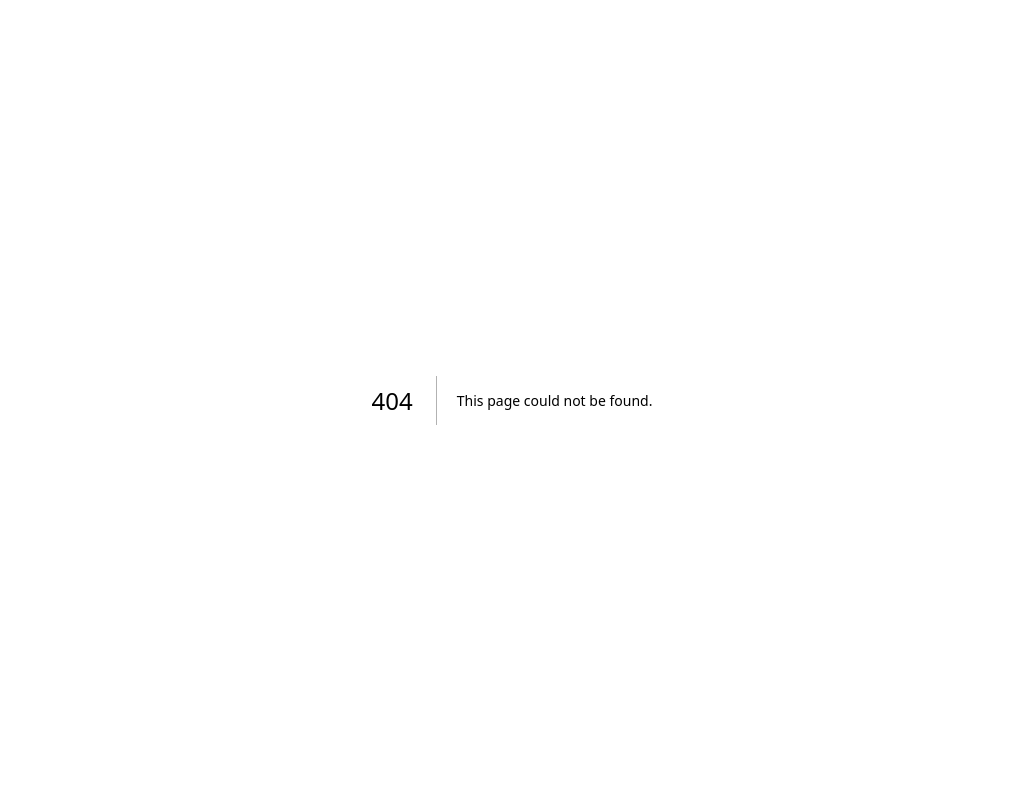
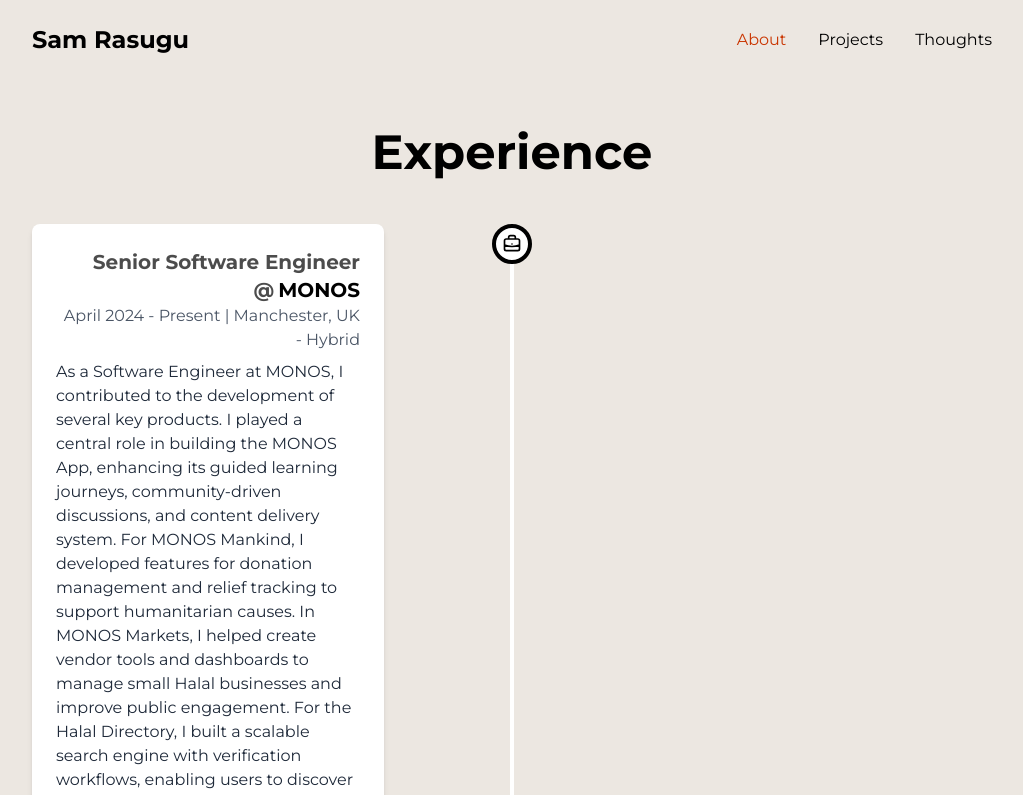
Before and after one commit to samrasugu/sam-rasugu, a Next.js app: page /about in a window 1280 px wide. Before the commit this address had no page. Shown: the top 795 px of the page, without its empty margins (128-1151 px from the left). Built offline with nearby package versions, Linux system fonts and the light colour scheme.

Commit message:
feat: about page

```diff
--- /dev/null
+++ b/app/about/page.tsx
@@ -0,0 +1,15 @@
+import ExperienceSection from "@/components/about/ExperienceSection";
+import React from "react";
+import UIWrapper from "../UIWrapper";
+import EducationSection from "@/components/about/EducationSection";
+
+export default function AboutPage() {
+  return (
+    <UIWrapper>
+      <div className="flex flex-col px-4 md:px-10 lg:px-20 xl:px-40 bg-primary-background">
+        <ExperienceSection />
+        <EducationSection />
+      </div>
+    </UIWrapper>
+  );
+}
--- a/app/page.tsx
+++ b/app/page.tsx
@@ -17,7 +17,7 @@ export default function Home() {
           </p>
           <p className="text-base text-black">
             For my work history, check out my{" "}
-            <a href="" className="underline" download={true}>
+            <a href="" className="underline">
               resume
             </a>{" "}
             or{" "}
--- /dev/null
+++ b/components/about/EducationSection.tsx
@@ -0,0 +1,100 @@
+import React from "react";
+
+interface EducationItem {
+  course: string;
+  level: string;
+  school: string;
+  schoolUrl: string;
+  period: string;
+  location: string;
+  description: string;
+  credits: string;
+}
+
+const EducationSection: React.FC = () => {
+  const education: EducationItem[] = [
+    {
+      course: "Computer Science",
+      level: "Bachelor of Science",
+      school: "University of Nairobi",
+      schoolUrl: "https://uonbi.ac.ke",
+      period: "August 2020 - September 2024",
+      location: "Nairobi, Kenya",
+      description:
+        "Software Engineering, Data Structures and Algorithms, Human Centered Design, Computer Networks, Database Systems, Distributed Systems, Machine Learning, and Artificial Intelligence.",
+      credits: "Second Class Honors Upper Division",
+    },
+  ];
+
+  return (
+    <div className="py-12 bg-primary-background">
+      <h1 className="text-5xl font-bold text-center mb-12 text-black">
+        Education
+      </h1>
+
+      <div className="relative">
+        {/* Vertical Timeline Line */}
+        <div className="absolute left-1/2 transform md:-translate-x-1/2 h-full w-1 bg-white"></div>
+
+        {education.map((edu, index) => (
+          <div
+            key={index}
+            className={`flex flex-col md:flex-row items-start mb-16 relative ${
+              index % 2 === 0 ? "md:flex-row-reverse" : ""
+            }`}
+          >
+            {/* Timeline Circle */}
+            <div className="absolute left-1/2 transform md:-translate-x-1/2 w-10 h-10 rounded-full bg-white border-4 border-black z-10 flex items-center justify-center">
+              <svg
+                xmlns="http://www.w3.org/2000/svg"
+                viewBox="0 0 24 24"
+                fill="none"
+                stroke="currentColor"
+                strokeWidth="2"
+                strokeLinecap="round"
+                strokeLinejoin="round"
+                className="h-5 w-5 text-black"
+              >
+                <path d="M12 2L2 7l10 5 10-5-10-5z"></path>
+                <path d="M2 7v9l10 5 10-5V7"></path>
+                <path d="M2 16l10 5 10-5"></path>
+                <path d="M12 12v9"></path>
+                <path d="M20 16V9"></path>
+              </svg>
+            </div>
+
+            {/* Content */}
+            <div
+              className={`w-full md:w-5/12 md:ml-0 ${
+                index % 2 === 0
+                  ? "md:mr-auto md:text-right md:pr-12"
+                  : "md:ml-auto md:pl-12"
+              }`}
+            >
+              <div className="bg-white p-6 rounded-lg shadow-md">
+                <h3 className="text-xl font-bold text-black/70">
+                  {edu.level} in {edu.course} @
+                  <a
+                    href={edu.schoolUrl}
+                    className="text-black hover:underline ml-1"
+                  >
+                    {edu.school}
+                  </a>
+                </h3>
+                <p className="text-gray-600 mb-2">
+                  {edu.period} | {edu.location}
+                </p>
+                <p className="text-gray-800 text-left text-base">
+                  <span className="font-bold">Relevant coursework:</span>{" "}
+                  {edu.description}
+                </p>
+              </div>
+            </div>
+          </div>
+        ))}
+      </div>
+    </div>
+  );
+};
+
+export default EducationSection;
--- /dev/null
+++ b/components/about/ExperienceSection.tsx
@@ -0,0 +1,109 @@
+import React from "react";
+
+interface ExperienceItem {
+  title: string;
+  company: string;
+  companyUrl: string;
+  period: string;
+  location: string;
+  description: string;
+}
+
+const ExperienceSection: React.FC = () => {
+  const experiences: ExperienceItem[] = [
+    {
+      title: "Senior Software Engineer",
+      company: "MONOS",
+      companyUrl: "https://monos.ai",
+      period: "April 2024 - Present",
+      location: "Manchester, UK - Hybrid",
+      description:
+        "As a Software Engineer at MONOS, I contributed to the development of several key products. I played a central role in building the MONOS App, enhancing its guided learning journeys, community-driven discussions, and content delivery system. For MONOS Mankind, I developed features for donation management and relief tracking to support humanitarian causes. In MONOS Markets, I helped create vendor tools and dashboards to manage small Halal businesses and improve public engagement. For the Halal Directory, I built a scalable search engine with verification workflows, enabling users to discover verified Halal businesses globally.",
+    },
+    {
+      title: "Software Engineer",
+      company: "Savannah Informatics Limited",
+      companyUrl: "https://www.savannahinformatics.com/",
+      period: "July 2023 - May 2024",
+      location: "Nairobi, Kenya",
+      description:
+        "Actively contributed to the successful pilot and launch of myCareHub with the University of Nairobi and Johnson & Johnson, playing a key role in defining product requirements, designing, and piloting the UoNAfyaApp360 application. Played a key role in the maintenance and optimization of sghi_core, an open-source shared Flutter package critical for component and helper function management within the organization. Further enhanced team efficiency and collaboration by championing the adoption of SCRUM methodologies within the development workflow.",
+    },
+    {
+      title: "Software Engineer",
+      company: "RedBrumbies Limited",
+      companyUrl: "https://reds.co.ke",
+      period: "May 2021 - July 2023",
+      location: "Nairobi, Kenya",
+      description:
+        "Worked as a Mobile Software Engineer in the development of Vitu Kwa Ground, a comprehensive platform for user engagement, reporting, and analytics. Involved in the creation of Agrofi, a mobile app and USSD platform designed to connect over 20,000 farmers, lenders, and suppliers, significantly impacting agricultural accessibility. Contributed to the successful application to the Microsoft Black Founders' Hub, showcasing a commitment to innovation and growth.",
+    },
+  ];
+
+  return (
+    <div className="py-12 bg-primary-background">
+      <h1 className="text-5xl font-bold text-center mb-12 text-black">
+        Experience
+      </h1>
+
+      <div className="relative">
+        {/* Vertical Timeline Line */}
+        <div className="absolute left-1/2 transform md:-translate-x-1/2 h-full w-1 bg-white"></div>
+
+        {experiences.map((exp, index) => (
+          <div
+            key={index}
+            className={`flex flex-col md:flex-row items-start mb-16 relative ${
+              index % 2 === 0 ? "md:flex-row-reverse" : ""
+            }`}
+          >
+            {/* Timeline Circle */}
+            <div className="absolute left-1/2 transform md:-translate-x-1/2 w-10 h-10 rounded-full bg-white border-4 border-black z-10 flex items-center justify-center">
+              <svg
+                xmlns="http://www.w3.org/2000/svg"
+                className="h-5 w-5 text-black"
+                fill="none"
+                viewBox="0 0 24 24"
+                stroke="currentColor"
+              >
+                <path
+                  strokeLinecap="round"
+                  strokeLinejoin="round"
+                  strokeWidth={2}
+                  d="M21 13.255A23.931 23.931 0 0112 15c-3.183 0-6.22-.62-9-1.745M16 6V4a2 2 0 00-2-2h-4a2 2 0 00-2 2v2m4 6h.01M5 20h14a2 2 0 002-2V8a2 2 0 00-2-2H5a2 2 0 00-2 2v10a2 2 0 002 2z"
+                />
+              </svg>
+            </div>
+
+            {/* Content */}
+            <div
+              className={`w-full md:w-5/12 md:ml-0 ${
+                index % 2 === 0
+                  ? "md:mr-auto md:text-right md:pr-12"
+                  : "md:ml-auto md:pl-12"
+              }`}
+            >
+              <div className="bg-white p-6 rounded-lg shadow-md">
+                <h3 className="text-xl font-bold text-black/70">
+                  {exp.title} @
+                  <a
+                    href={exp.companyUrl}
+                    className="text-black hover:underline ml-1"
+                  >
+                    {exp.company}
+                  </a>
+                </h3>
+                <p className="text-gray-600 mb-2">
+                  {exp.period} | {exp.location}
+                </p>
+                <p className="text-gray-800 text-left">{exp.description}</p>
+              </div>
+            </div>
+          </div>
+        ))}
+      </div>
+    </div>
+  );
+};
+
+export default ExperienceSection;
--- a/components/navbar/NavBar.tsx
+++ b/components/navbar/NavBar.tsx
@@ -14,10 +14,10 @@ export default function NavBar() {
         </Link>
 
         <div className="hidden md:flex flex-row justify-between items-center text-center gap-8">
-          <Link href="/">
+          <Link href="/about">
             <p
               className={` ${
-                pathname === "/" ? "text-orange-700" : "text-black"
+                pathname === "/about" ? "text-orange-700" : "text-black"
               }`}
             >
               About
```
